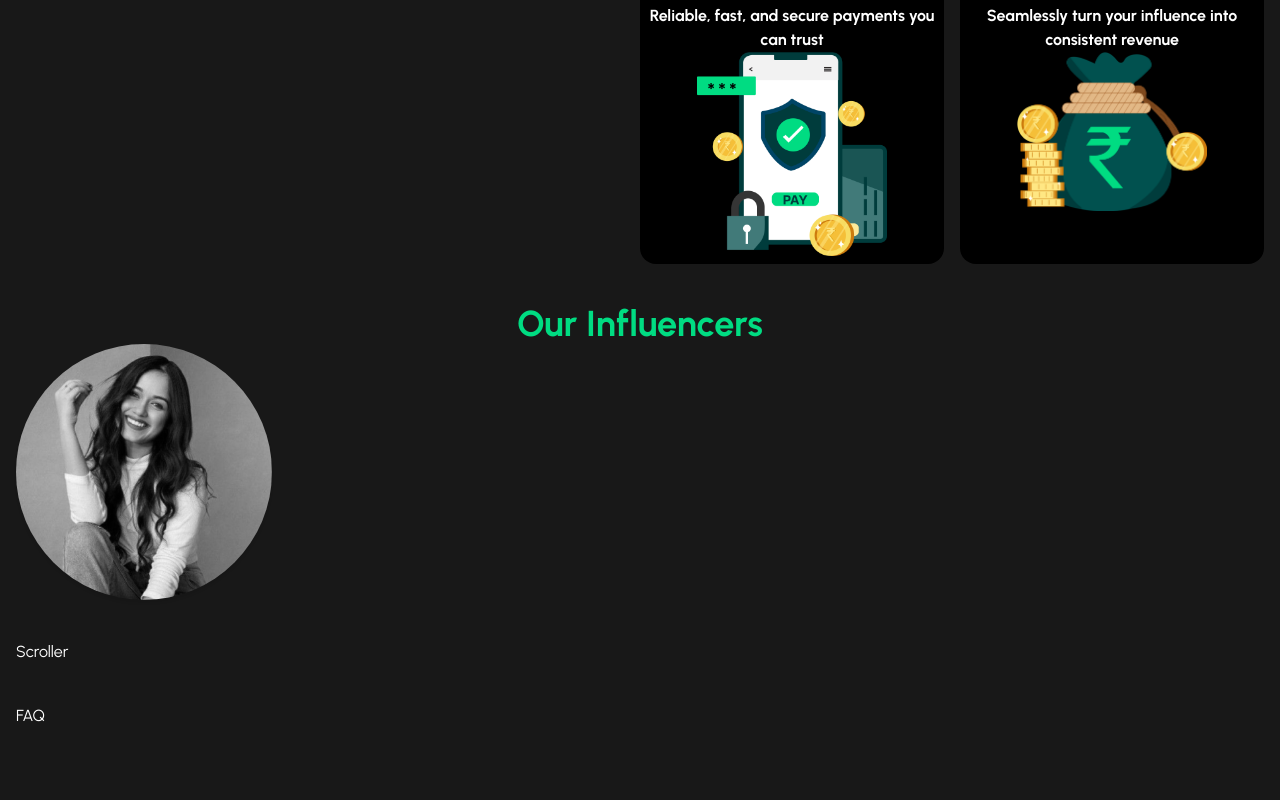
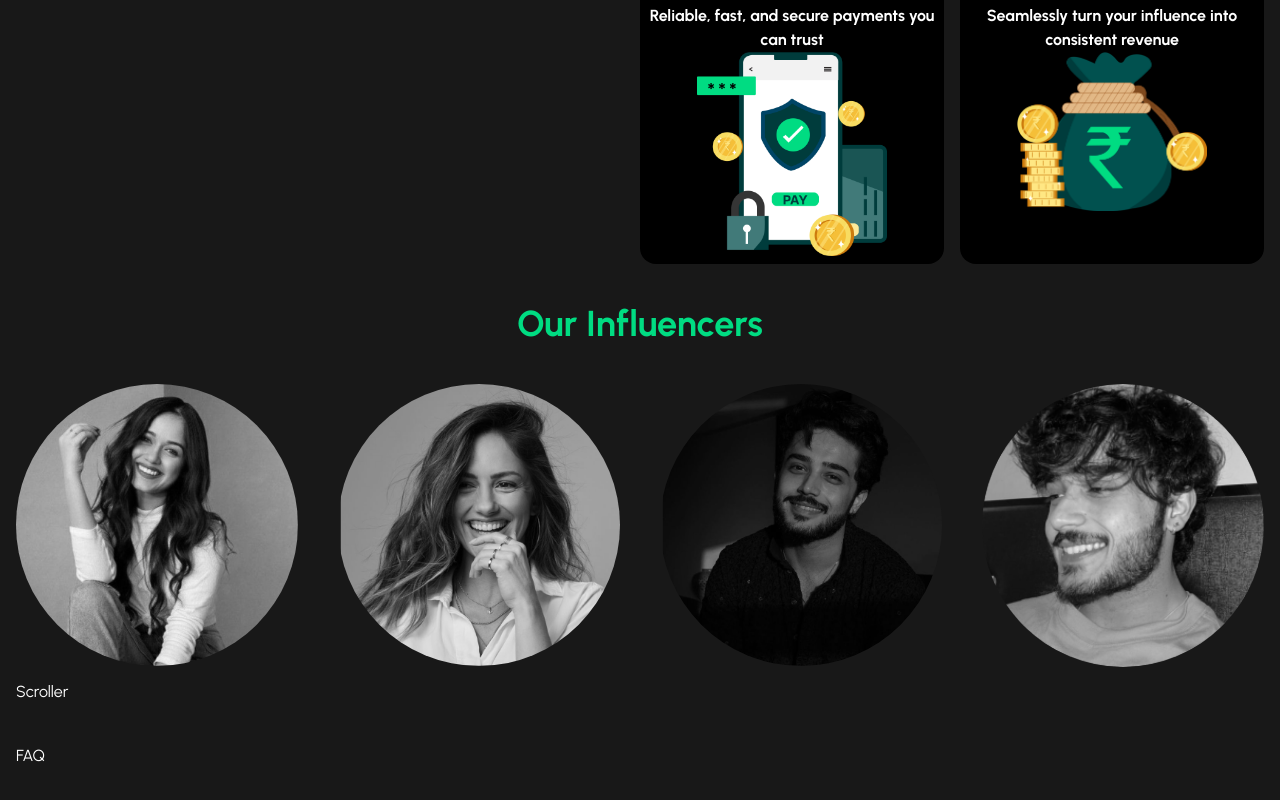
Before and after one commit to Aq7853gehc/tech-assigment, a Next.js app: page / in a window 1280 px wide. Shown: the part 3287-4087 px from the top of the page. Before the commit the page ends 4051 px from the top, so only its background shows below. Built offline with nearby package versions, Linux system fonts and the light colour scheme.

Commit message:
Influnecer work done

```diff
--- a/components/Influencer.tsx
+++ b/components/Influencer.tsx
@@ -1,21 +1,41 @@
-import Image from "next/image"
+import Image from "next/image";
+import { MdArrowOutward } from "react-icons/md";
 
-const Influencer = ()=>{
-    const pics = [
-        "/images/infulencer/1.png",
-        "/images/infulencer/2.png",
-        "/images/infulencer/3.png",
+const Influencer = () => {
+  const pics = [
+    { src: "/images/infulencer/1.png", title: "Samira" },
+    { src: "/images/infulencer/2.png", title: "Samira" },
+    { src: "/images/infulencer/3.png", title: "Jay" },
+    { src: "/images/infulencer/4.png", title: "Jay" },
+  ];
+  return (
+    <main className=" relative flex gap-10 flex-col w-full">
+      <h1 className="text-[#00dc82] text-4xl font-bold text-center">
+        Our Influencers
+      </h1>
+      <div className="size-64 rounded-full grid grid-cols-4 gap-10 w-full">
+        {pics.map((itms, idx) => (
+          <div key={idx} className="relative grayscale hover:grayscale-0 group">
+            <div className="absolute top-3 left-2 w-full h-full rounded-full bg-gradient-to-r from-pink-500 to-blue-500 opacity-0 group-hover:opacity-100 transition-opacity duration-300  " />
 
-    ]
-    return (
-        <main className="flex flex-col w-full justify-between">
-            <h1 className="text-[#00dc82] text-4xl font-bold text-center">Our Influencers</h1>
-            <div className="size-64 rounded-full grayscale hover:grayscale-0">
-            <div className="bg-gradient-to-r absolute opacity-0 hover:opacity-100 left-2 z-[-1] top-3 rounded-full from-[#FF5D5D] to-[#4794ff] w-full h-full"/>
-            <Image src={pics[0]} alt="pics" width={268} height={268} className="object-contain rounded-full drop-shadow-md z-[10]"/>
+            <div className="flex gap-4 relative">
+              <Image
+                src={itms.src}
+                alt="pics"
+                width={256}
+                height={256}
+                className="rounded-full w-full h-full object-contain"
+              />
+              <div className="px-2 flex gap-2 items-center justify-center absolute top-[60%] left-[40%] bg-white rounded-xl opacity-0 group-hover:opacity-100">
+                <h1 className="text-2xl text-black font-bold">{itms.title}</h1>
+                <MdArrowOutward className="text-black w-6 h-6" />
+              </div>
             </div>
-        </main>
-    )
-}
+          </div>
+        ))}
+      </div>
+    </main>
+  );
+};
 
-export default Influencer
+export default Influencer;
```
Also changed, not shown: app/globals.css (line endings or trailing spaces), public/images/infulencer/4.png (added).
